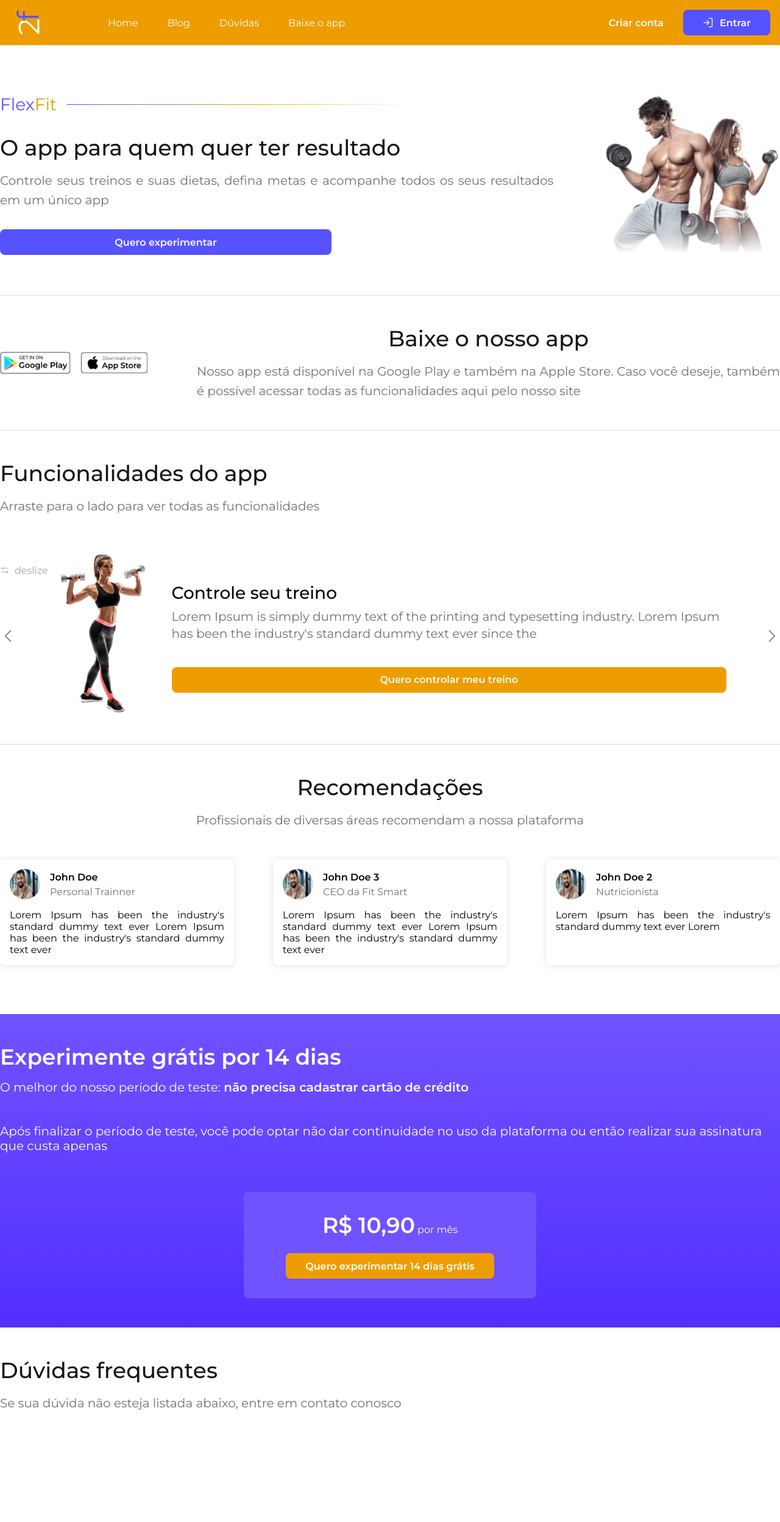
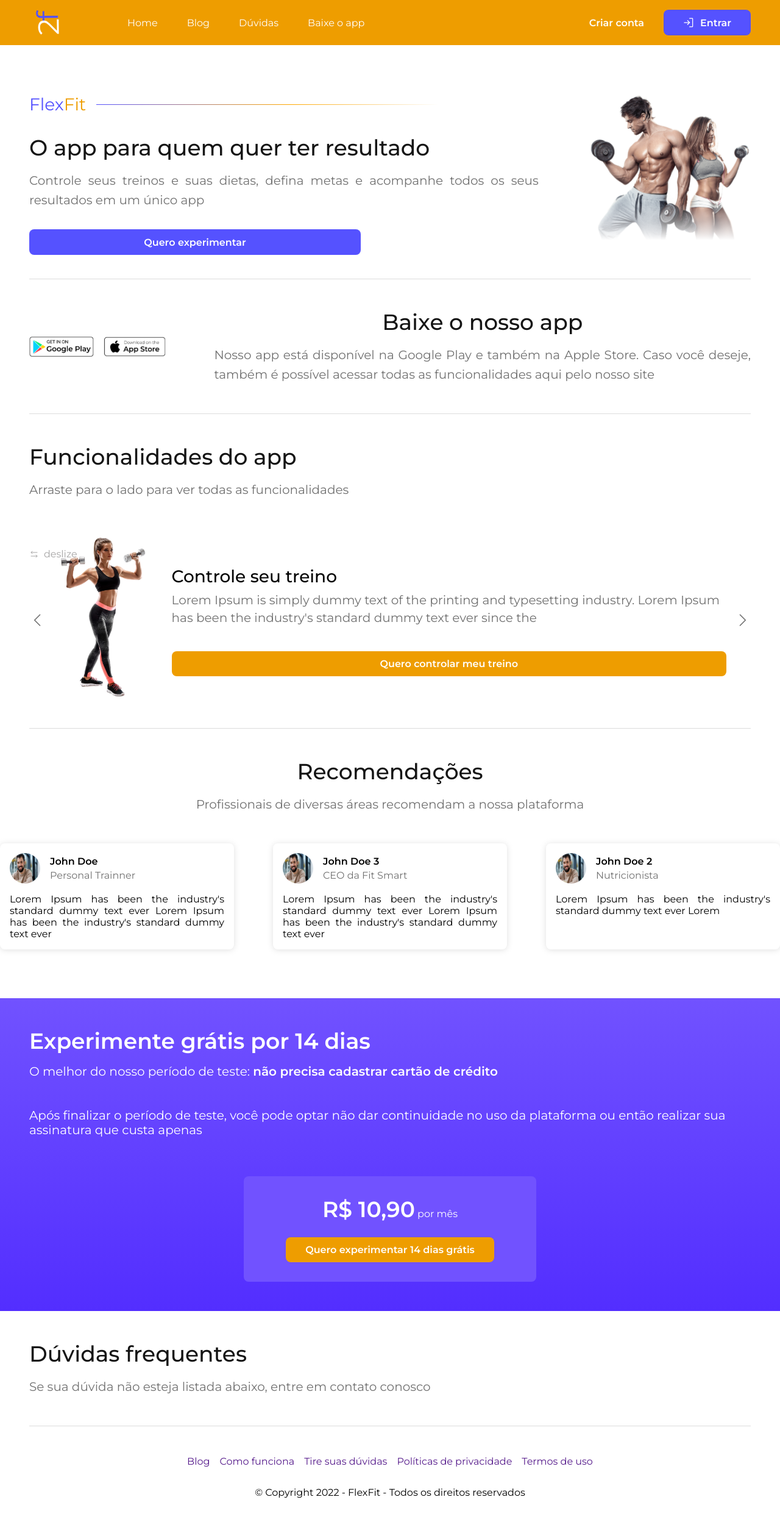
Before and after one commit to lucasdevf/flexfit-web, a Next.js app: page / in a window 1280 px wide. Shown: the top 2496 px of the page at 61% size. Before the commit the page ends 2365 px from the top, so only its background shows below. Built offline with nearby package versions, Linux system fonts and the light colour scheme.

Commit message:
feat: landing page

```diff
--- a/src/components/Doubts/styles.ts
+++ b/src/components/Doubts/styles.ts
@@ -4,4 +4,8 @@ export const DoubtsContainer = styled.div`
   max-width: 1344px;
   margin: 0 auto;
   padding: 3rem 0;
+
+  @media only screen and (max-width: 1440px) {
+    margin: 0 3rem;
+  }
 `
--- a/src/components/DownloadApp/styles.ts
+++ b/src/components/DownloadApp/styles.ts
@@ -12,6 +12,12 @@ export const DownloadAppContainer = styled.section`
   margin: 0 auto;
 
   padding: 3rem 0;
+
+  @media only screen and (max-width: 1440px) {
+    margin: 0 3rem;
+    padding-left: 0;
+    padding-right: 0;
+  }
 `
 
 export const Links = styled.div`
--- a/src/components/Experiment/styles.ts
+++ b/src/components/Experiment/styles.ts
@@ -5,6 +5,10 @@ export const ExperimentContainer = styled.section`
 
   padding: 3rem 0;
   margin-top: 2rem;
+
+  @media only screen and (max-width: 1440px) {
+    padding: 3rem;
+  }
 `
 
 export const Content = styled.div`
--- a/src/components/Features/styles.ts
+++ b/src/components/Features/styles.ts
@@ -7,6 +7,10 @@ export const FeaturesContainer = styled.section`
   padding-top: 3rem;
   padding-bottom: 1.5rem;
   border-bottom: 1px solid ${({ theme }) => theme['gray-200']};
+
+  @media only screen and (max-width: 1440px) {
+    margin: 0 3rem;
+  }
 `
 
 export const Slider = styled.div`
--- /dev/null
+++ b/src/components/Footer/index.tsx
@@ -0,0 +1,23 @@
+/* NEXT */
+import Link from 'next/link'
+
+/* STYLES */
+import { FooterContainer, Links, RightsReserved } from './styles'
+
+export function Footer() {
+  return (
+    <FooterContainer>
+      <Links>
+        <Link href="">Blog</Link>
+        <Link href="">Como funciona</Link>
+        <Link href="">Tire suas dúvidas</Link>
+        <Link href="">Políticas de privacidade</Link>
+        <Link href="">Termos de uso</Link>
+      </Links>
+
+      <RightsReserved>
+        © Copyright 2022 - FlexFit - Todos os direitos reservados
+      </RightsReserved>
+    </FooterContainer>
+  )
+}
--- /dev/null
+++ b/src/components/Footer/styles.ts
@@ -0,0 +1,35 @@
+import styled from 'styled-components'
+
+export const FooterContainer = styled.footer`
+  max-width: 1344px;
+  margin: 0 auto;
+
+  padding: 3rem 0;
+  border-top: 1px solid ${({ theme }) => theme['gray-200']};
+
+  @media only screen and (max-width: 1440px) {
+    margin: 0 3rem;
+  }
+`
+
+export const Links = styled.div`
+  display: flex;
+  align-items: center;
+  justify-content: center;
+  gap: 1rem;
+  margin-bottom: 2rem;
+
+  a {
+    text-decoration: none;
+
+    &:hover {
+      text-decoration: underline;
+    }
+  }
+`
+
+export const RightsReserved = styled.span`
+  display: flex;
+  align-items: center;
+  justify-content: center;
+`
--- a/src/components/Header/styles.ts
+++ b/src/components/Header/styles.ts
@@ -8,6 +8,11 @@ export const HeaderContainer = styled.header`
   top: 0;
 
   z-index: 2;
+
+  @media only screen and (max-width: 1440px) {
+    padding-left: 0;
+    padding-right: 0;
+  }
 `
 
 export const Content = styled.div`
@@ -16,6 +21,10 @@ export const Content = styled.div`
 
   display: flex;
   align-items: center;
+
+  @media only screen and (max-width: 1440px) {
+    margin: 0 3rem;
+  }
 `
 
 export const Menu = styled.ul`
--- a/src/pages/index.tsx
+++ b/src/pages/index.tsx
@@ -17,6 +17,7 @@ import MenAndWoman from '../assets/men-and-woman.svg'
 import { Recommendations } from '../components/Recommendations'
 import { Experiment } from '../components/Experiment'
 import { Doubts } from '../components/Doubts'
+import { Footer } from '../components/Footer'
 
 export default function Home() {
   return (
@@ -53,6 +54,8 @@ export default function Home() {
       <Recommendations />
       <Experiment />
       <Doubts />
+
+      <Footer />
     </div>
   )
 }
--- a/src/styles/pages/home.ts
+++ b/src/styles/pages/home.ts
@@ -11,6 +11,11 @@ export const Main = styled.main`
   justify-content: space-between;
 
   gap: 5rem;
+
+  @media only screen and (max-width: 1440px) {
+    margin-left: 3rem;
+    margin-right: 3rem;
+  }
 `
 
 export const Content = styled.div``
```
